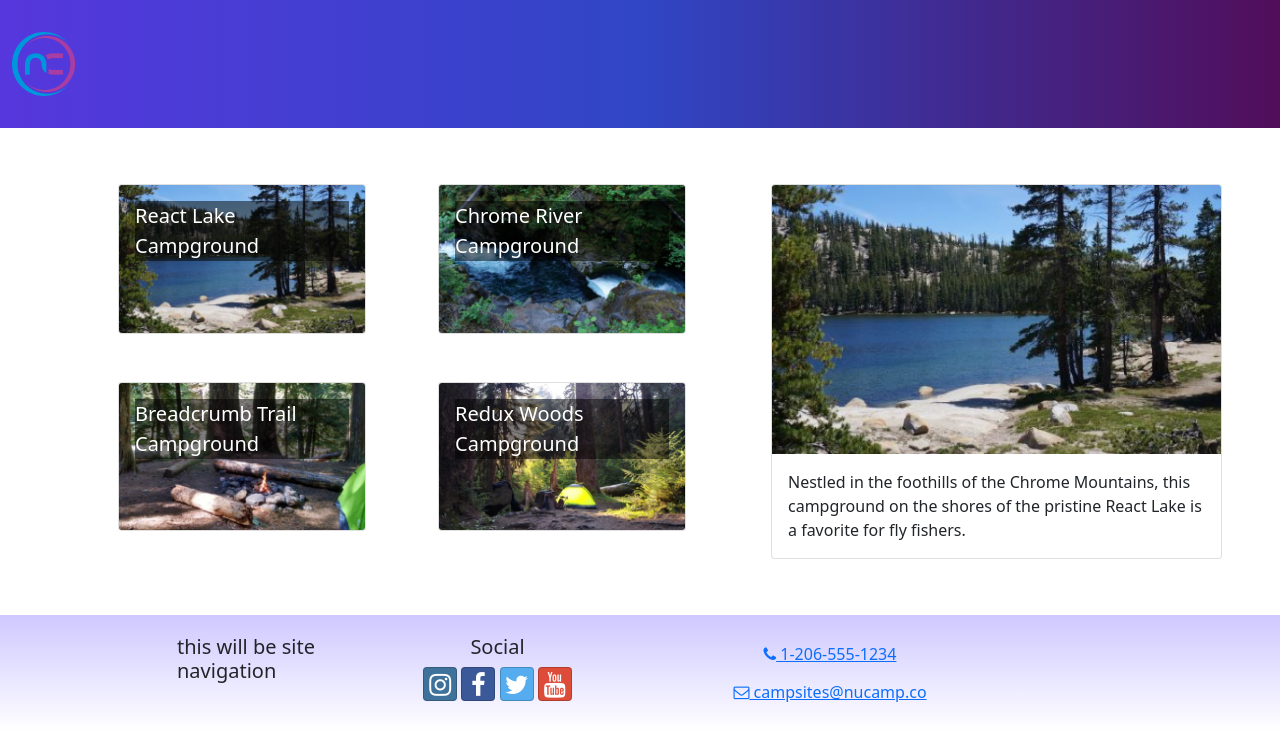
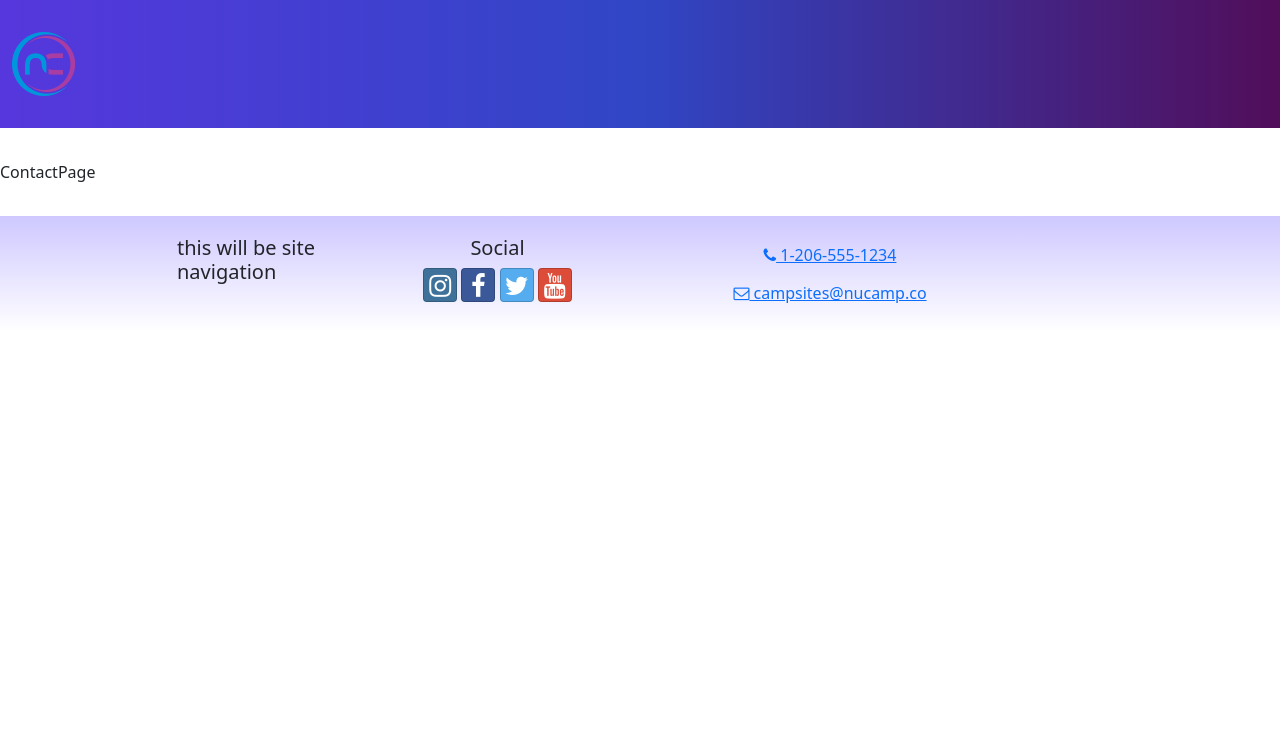
Before and after one commit to jj252/React_Course, a React (Create React App) app: page /contact in a window 1280 px wide. Shown: the top 744 px of the page. Built offline with nearby package versions, Linux system fonts and the light colour scheme.

Commit message:
3. Exercise: Router Setup

```diff
--- a/src/App.js
+++ b/src/App.js
@@ -4,11 +4,13 @@ import { Counter } from './features/counter/Counter';
 import './App.css';
 import Header from './components/Header';
 import Footer from './components/Footer';
-
+import ContactPage from './pages/ContactPage';
+import HomePage from './pages/Homepage';
 //import CampsiteCard from './features/campsites/CampsiteCard';
 //import CampsitesList from './features/campsites/CampsitesList';
 import CampsitesDirectoryPage from './pages/CampsitesDirectoryPage';
 import {CAMPSITES} from './app/shared/CAMPSITES';
+import { Routes,Route } from 'react-router-dom';
 
 function App() {
   const [campsite1, campsite2, campsite3] = CAMPSITES;
@@ -16,7 +18,11 @@ function App() {
   return (
     <div className="App">
       <Header />
-        <CampsitesDirectoryPage />
+        <Routes>
+          <Route path='/' element={<HomePage />} />
+          <Route path='contact' element={<ContactPage />} />
+          <Route path='directory' element={<CampsitesDirectoryPage />} />
+        </Routes>
       <Footer />
     </div>
   );
--- a/src/index.js
+++ b/src/index.js
@@ -4,6 +4,7 @@ import { Provider } from 'react-redux';
 import { store } from './app/store';
 import App from './App';
 import reportWebVitals from './reportWebVitals';
+import { BrowserRouter } from 'react-router-dom';
 import './index.css';
 import 'bootstrap/dist/css/bootstrap.min.css';
 import 'bootstrap-social/bootstrap-social.css';
@@ -17,7 +18,9 @@ const root = createRoot(container);
 root.render(
   <React.StrictMode>
     <Provider store={store}>
-      <App />
+      <BrowserRouter>
+        <App />
+      </BrowserRouter>
     </Provider>
   </React.StrictMode>
 );
--- /dev/null
+++ b/src/pages/ContactPage.js
@@ -0,0 +1,5 @@
+const ContactPage = () => {
+    return <div>ContactPage</div>
+}
+
+export default ContactPage;
--- /dev/null
+++ b/src/pages/Homepage.js
@@ -0,0 +1,5 @@
+const HomePage = () => {
+    return <div>HomePage</div>
+}
+
+export default HomePage;
```
